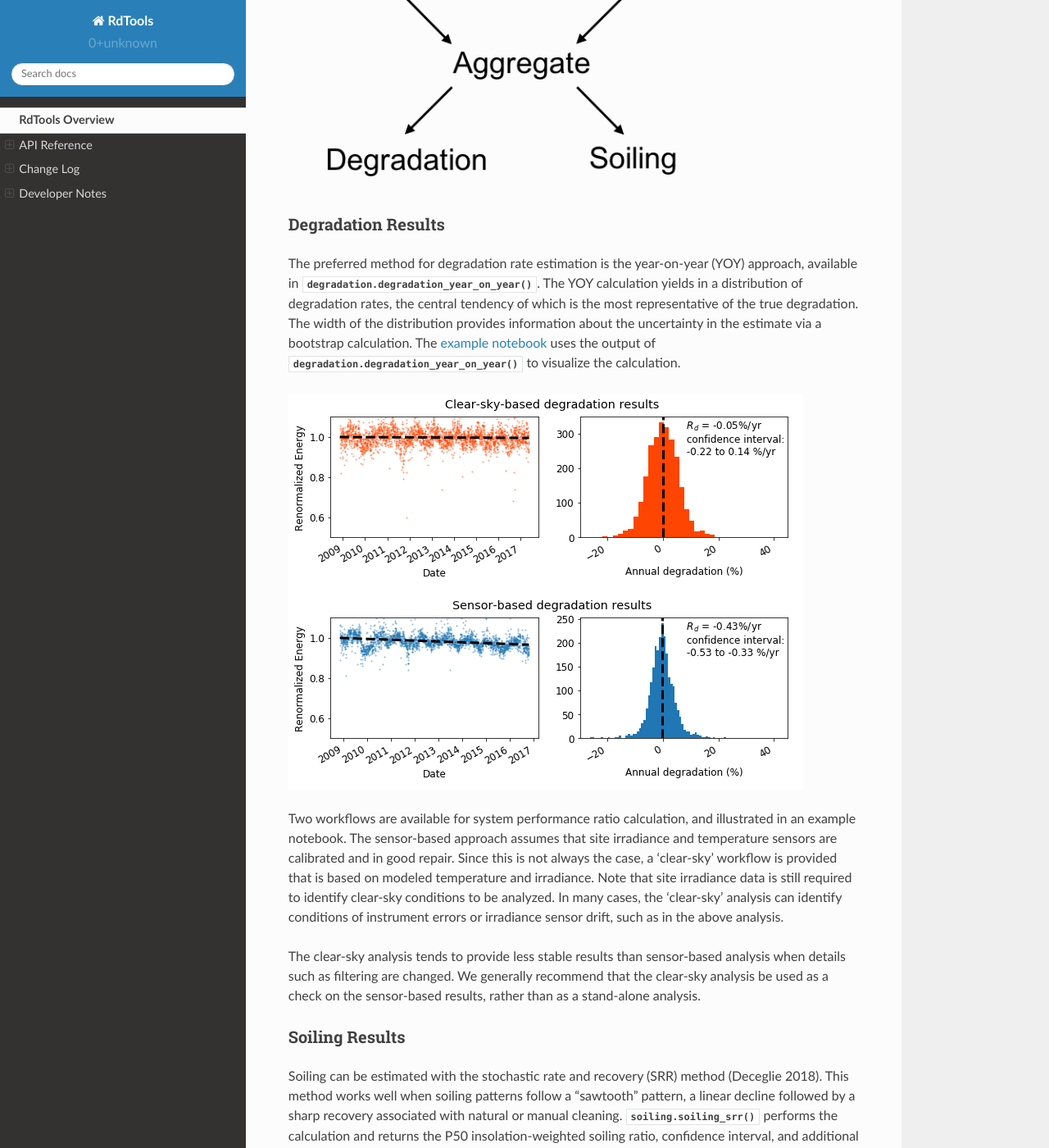
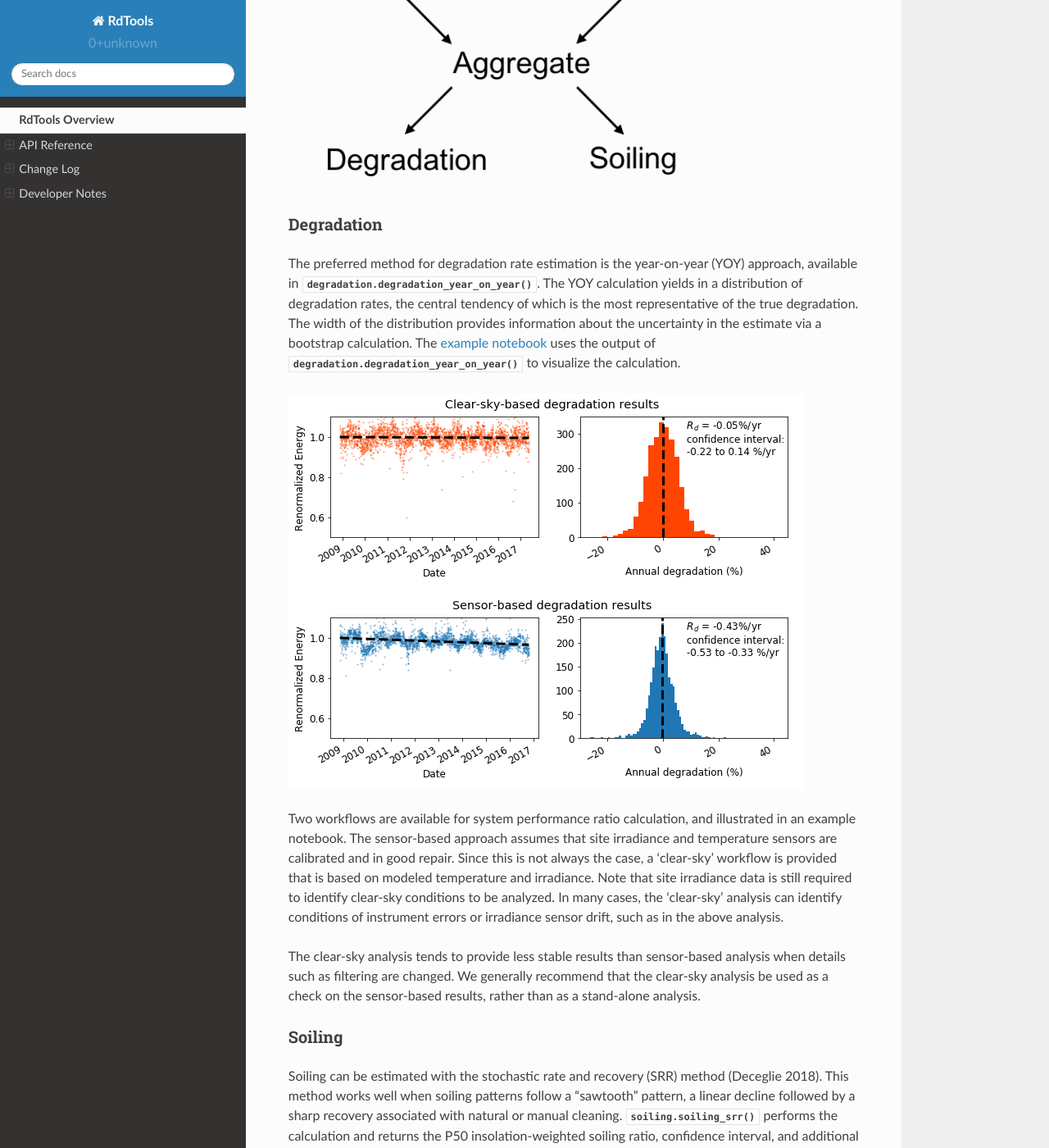
Before and after one commit to NREL/rdtools, a Sphinx documentation site: the page built from docs/sphinx/source/index.rst, in a window 1280 px wide and 1400 px high, scrolled down 1124 px. Shown: the whole window at 82% size. Built offline with Sphinx 7.4.7 and the Read the Docs theme 2.0.0, drawn with Linux system fonts in a browser that asks for light colours; pages that are not in the unit, such as notebooks, are missing from menus; some of the changed text lies outside the part shown.

Commit message:
heading update

```diff
--- a/docs/sphinx/source/index.rst
+++ b/docs/sphinx/source/index.rst
@@ -49,8 +49,8 @@ drift.
 .. image:: _images/RdTools_workflows.png
   :alt: RdTools workflow diagram
 
-Degradation Results
-^^^^^^^^^^^^^^^^^^^
+Degradation
+^^^^^^^^^^^
 
 The preferred method for degradation rate estimation is the year-on-year
 (YOY) approach, available in :py:func:`.degradation.degradation_year_on_year`.
@@ -79,8 +79,8 @@ analysis when details such as filtering are changed. We generally recommend
 that the clear-sky analysis be used as a check on the sensor-based results,
 rather than as a stand-alone analysis.
 
-Soiling Results
-^^^^^^^^^^^^^^^
+Soiling
+^^^^^^^
 
 Soiling can be estimated with the stochastic rate and recovery (SRR)
 method (Deceglie 2018). This method works well when soiling patterns
@@ -98,8 +98,8 @@ identified soiling rates for the dataset.
    :width: 320
    :height: 216
 
-Availability Results
---------------------
+Availability
+------------
 
 Evaluating system availability can be confounded by data loss from interrupted
 datalogger or system communications. RdTools implements two methods of
```
